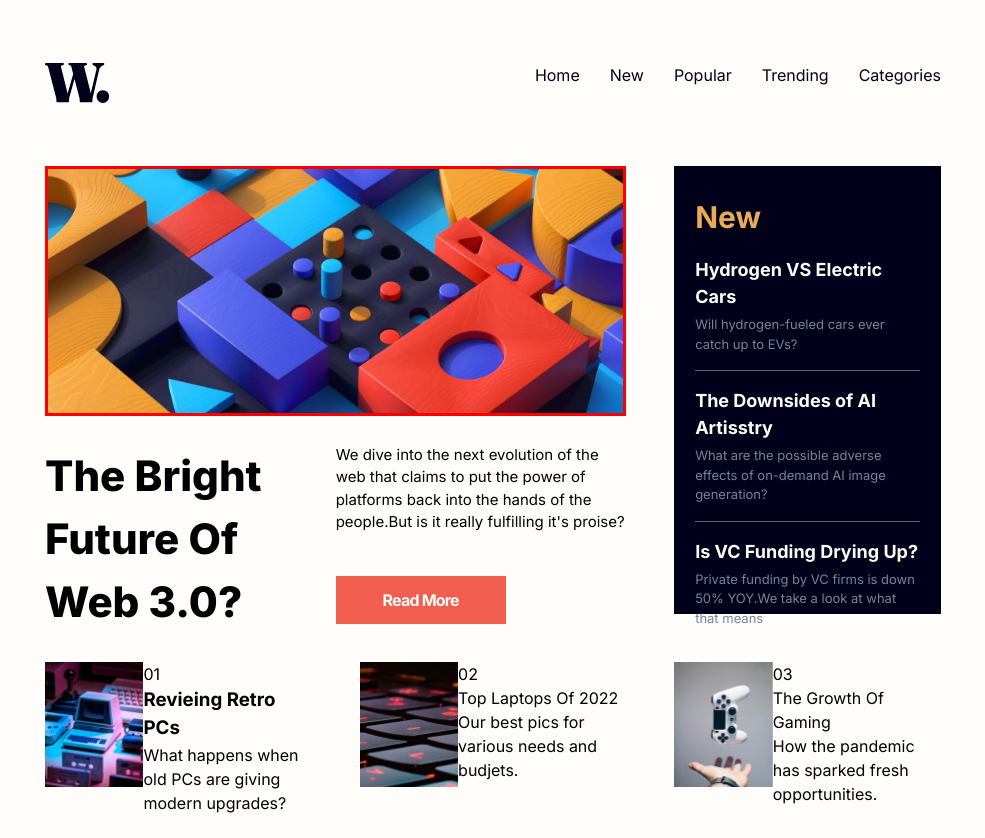
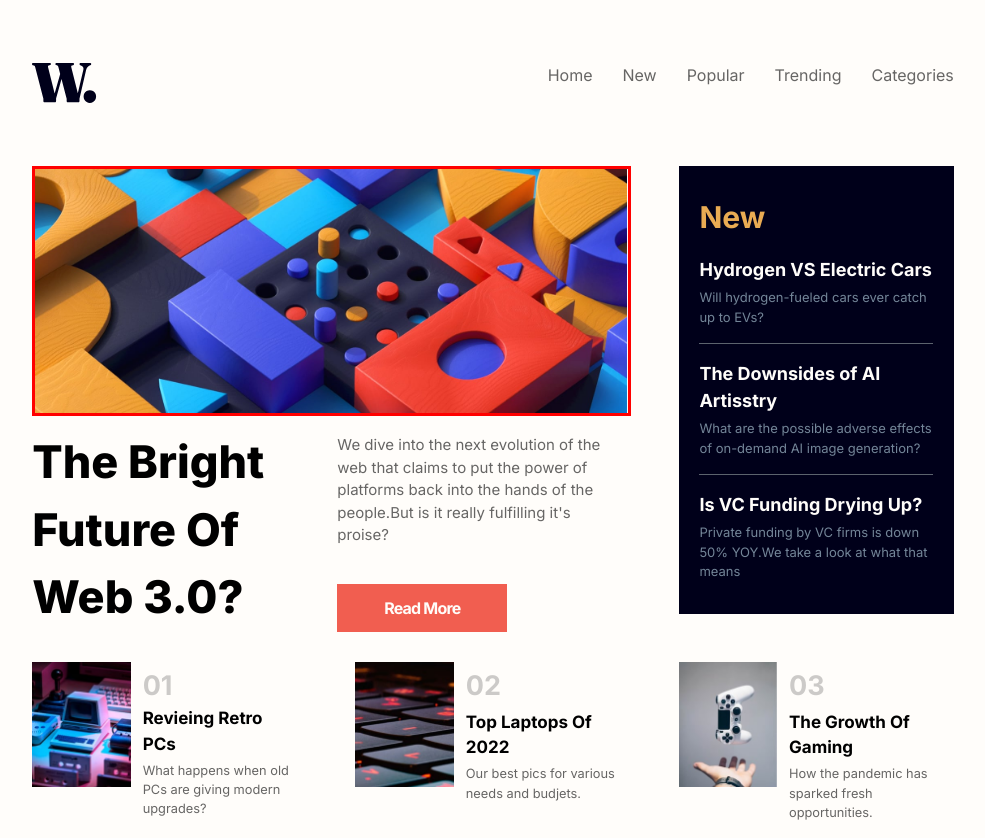
Before and after one commit to BeeAwwad/News-Homepage, a plain HTML site: page index.html in a window 1280 px wide. Shown: the whole page, without its empty margins (147-1132 px from the left). Drawn offline with Linux system fonts and the light colour scheme.

Commit message:
Styled te css of the trending and finish desktop view

```diff
--- a/index.html
+++ b/index.html
@@ -26,7 +26,7 @@
                 <li><a href="#">New</a></li>
                 <li><a href="#">Popular</a></li>
                 <li><a href="#">Trending</a></li>
-               <li><a href="#">Categories</a></li>
+               <li ><a href="#">Categories</a></li>
             </ul>
         </nav>
     </header>
@@ -47,7 +47,7 @@
               <h1>The Bright Future Of Web 3.0?</h1>
 
              <div class="main-text">
-                <p>We dive into the next evolution of the web that claims to put the power of platforms back into the hands of the people.But is it really fulfilling it's proise?</p>
+                <p class="trend-text">We dive into the next evolution of the web that claims to put the power of platforms back into the hands of the people.But is it really fulfilling it's proise?</p>
                 <button class="button-58" role="button">Read More</button>
              </div>
             </div>
@@ -75,7 +75,7 @@
             <div class="top-one">
               <p class="ranking">01</p>
               <h3 class="topic">Revieing Retro PCs</h3>
-              <p>What happens when old PCs are giving modern upgrades?</p>
+              <p class="trend-text">What happens when old PCs are giving modern upgrades?</p>
             </div>
         </div>
 
@@ -84,7 +84,7 @@
             <div class="top-two">
               <p class="ranking">02</p>
               <p class="topic">Top Laptops Of 2022</p>
-              <p>Our best pics for various needs and budjets.</p>
+              <p class="trend-text">Our best pics for various needs and budjets.</p>
             </div>
         </div>
 
@@ -93,7 +93,7 @@
             <div class="top-three">
               <p class="ranking">03</p>
               <p class="topic">The Growth Of Gaming</p>
-              <p>How the pandemic has sparked fresh opportunities.</p>
+              <p class="trend-text">How the pandemic has sparked fresh opportunities.</p>
             </div>
         </div>
 
--- a/styles.css
+++ b/styles.css
@@ -62,9 +62,8 @@
   }
   /* Container Styles */
 .main-container {
-  /* background-color: var(--clr-neutral-greyishblue); */
   height: 100%;
-  width: 70%;
+  width: 72%;
   display: grid;
   gap: 3em;
   grid-template-columns: repeat(3, 1fr);
@@ -98,7 +97,7 @@
 }
 .main-nav li a {
   text-decoration: none;
-  color: var(--clr-neutral-verydarkblue);
+  color: rgba(0, 0, 0, 0.6);
 }
 .logo {
   margin-top: 25px;
@@ -143,7 +142,6 @@
 .main-image {
   background-image: url('assets/images/image-web-3-desktop.jpg');
   background-repeat: no-repeat;
-  /* background-size: contain; */
   background-size: 100% 100%;
   height: 250px;
   width: 100%;
@@ -159,20 +157,21 @@ picture {
   grid-area: content;
 }
 .main-h1 {
-  padding-top: 1.7em;
+  padding-top: 2%;
   display: grid;
   grid-template-columns: 1fr 1fr;
 }
 .main-h1 h1 {
-  font-size: 42px;
-  font-weight: 800;
-  padding-right: 15px;
+  font-size: 45px;
+  font-weight: 900;
+  margin-right: 16%;
 }
 .main-text {
   font-size: 15px;
+  padding: 2%;
 }
 .main-text p {
-  margin-bottom: 2.8em;
+  margin-bottom: 13%;
 }
 
 /* More News */
@@ -277,3 +276,74 @@ picture {
     min-width: 170px;
   }
 }
+
+.top-1 {
+  /* background-color: salmon; */
+  display: flex;
+  grid-area: trend1;
+}
+.top-one {
+  padding: 0 0.75em;
+}
+.top-one p {
+  margin-top: 3.5px;
+  font-size: 80%;
+}
+.top-1 .topic {
+  font-size: 17px;
+  font-weight: 700;
+}
+.top-1 .ranking {
+  font-size: 1.6875em;
+  font-weight: 600;
+  color: rgba(0, 0, 0, 0.2);
+}
+
+
+.top-2 {
+  /* background-color: aqua; */
+  display: flex;
+  grid-area: trend2;
+}
+.top-two {
+  padding: 0 0.75em;
+}
+.top-two p {
+  margin-top: 3.5px;
+  font-size: 80%;
+}
+.top-2 .topic {
+  font-size: 17px;
+  font-weight: 700;
+}
+.top-2 .ranking {
+  font-size: 1.6875em;
+  font-weight: 600;
+  color: rgba(0, 0, 0, 0.2);
+}
+
+
+.top-3 {
+  /* background-color: deeppink; */
+  display: flex;
+  grid-area: trend3;
+}
+.top-three {
+  padding: 0 0.75em;
+}
+.top-three p {
+  margin-top: 3.5px;
+  font-size: 80%;
+}
+.top-3 .topic {
+  font-size: 17px;
+  font-weight: 700;
+}
+.top-3 .ranking {
+  font-size: 1.6875em;
+  font-weight: 600;
+  color: rgba(0, 0, 0, 0.2);
+}
+.trend-text {
+  color: rgba(0, 0, 0, 0.6);
+}
```
